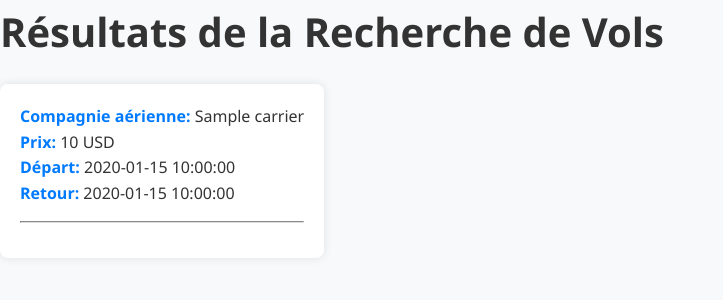
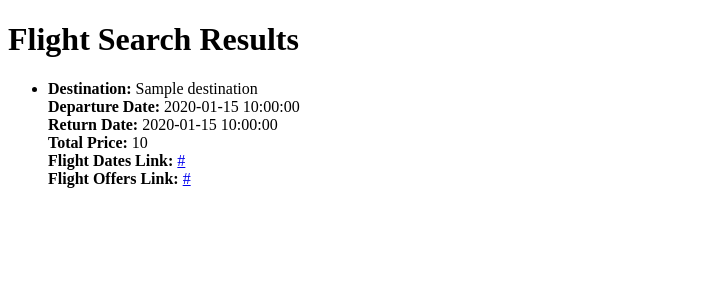
Before and after one commit to AdrianeRuggiero/fastVoyages, a Flask app: template backend/templates/flight_search_results.html in a window 1280 px wide. Shown: the top 300 px of the page, without its empty margins (0-723 px from the left). Run offline with Flask 3, Linux system fonts and the light colour scheme; the template is opened without the code that fills it: most values are stand-ins (such as "Sample title", 1, 10 or a date in 2020); parts of the project's set-up code (start-up, migrations or seed data) failed here and were passed over.

Commit message:
👌 IMPROVE: 📦 updates flight_search_results.html

```diff
--- a/backend/templates/flight_search_results.html
+++ b/backend/templates/flight_search_results.html
@@ -1,23 +1,30 @@
 <!DOCTYPE html>
-<html lang="en">
+<html>
 <head>
-    <meta charset="UTF-8">
-    <meta name="viewport" content="width=device-width, initial-scale=1.0">
-    <title>Résultats de la Recherche de Vols</title>
-    <link rel="stylesheet" href="{{ url_for('static', filename='styles/main.css') }}">
+    <title>Flight Search Results</title>
 </head>
 <body>
-    <h1>Résultats de la Recherche de Vols</h1>
+    <h1>Flight Search Results</h1>
+    {% if error %}
+        <p>{{ error }}</p>
+    {% endif %}
+    {% if flights %}
         <ul>
             {% for flight in flights %}
                 <li>
-            <strong>Compagnie aérienne:</strong> {{ flight['carrier'] }}<br>
-            <strong>Prix:</strong> {{ flight['price'] }} {{ flight['currency'] }}<br>
-            <strong>Départ:</strong> {{ flight['departure_date_time'] }}<br>
-            <strong>Retour:</strong> {{ flight['return_date_time'] }}<br>
-            <hr>
+                    <strong>Destination:</strong> {{ flight['destination'] }}<br>
+                    <strong>Departure Date:</strong> {{ flight['departure_date'] }}<br>
+                    {% if flight['return_date'] %}
+                        <strong>Return Date:</strong> {{ flight['return_date'] }}<br>
+                    {% endif %}
+                    <strong>Total Price:</strong> {{ flight['price_total'] }}<br>
+                    <strong>Flight Dates Link:</strong> <a href="{{ flight['flight_dates_link'] }}">{{ flight['flight_dates_link'] }}</a><br>
+                    <strong>Flight Offers Link:</strong> <a href="{{ flight['flight_offers_link'] }}">{{ flight['flight_offers_link'] }}</a><br>
                 </li>
             {% endfor %}
         </ul>
+    {% else %}
+        <p>No flight results available.</p>
+    {% endif %}
 </body>
 </html>
```
Lines whose indentation alone changed are shown as unchanged.
